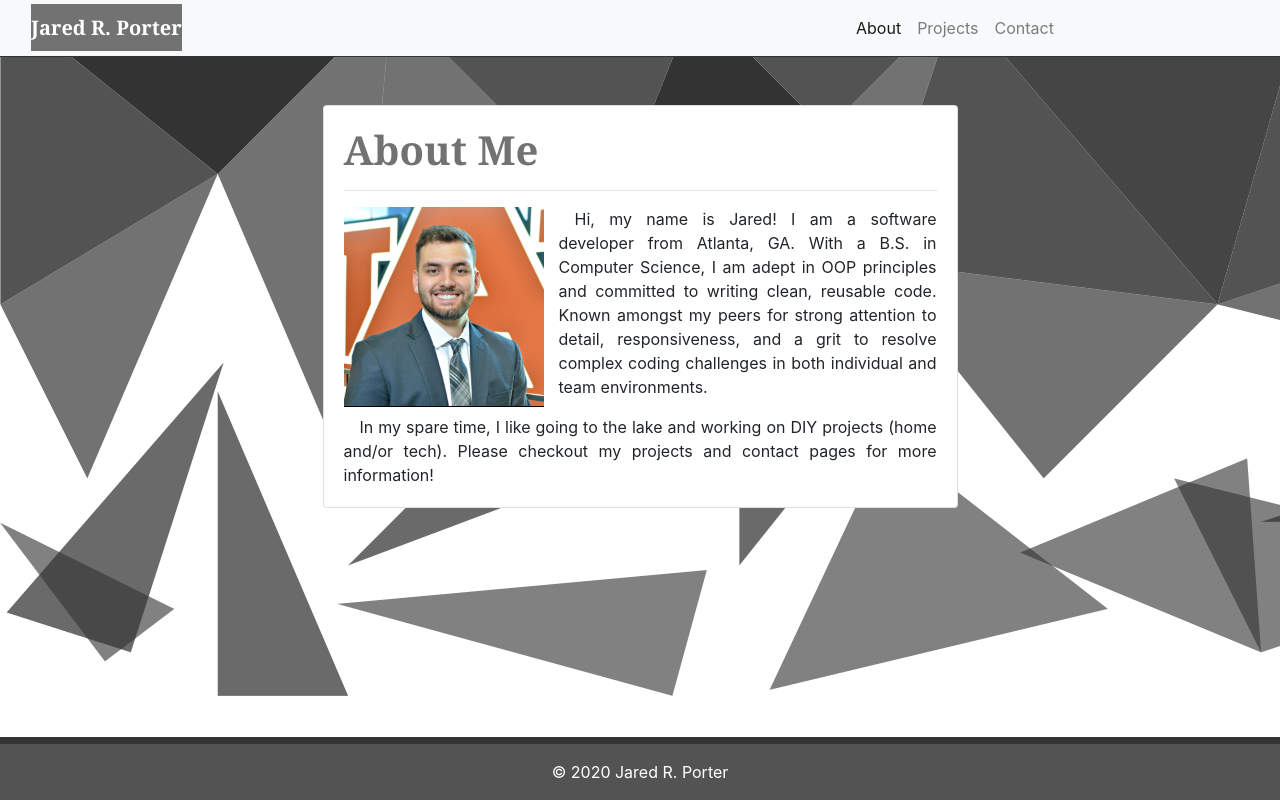
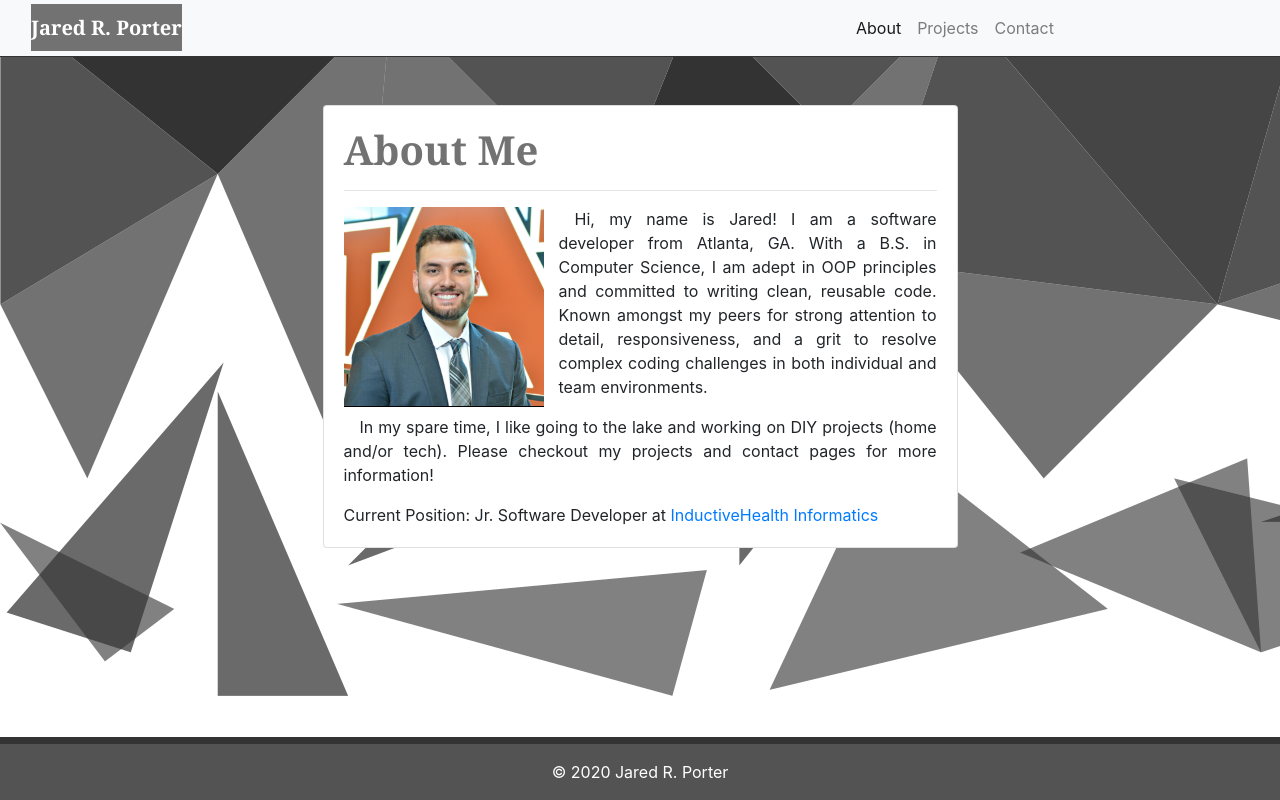
Before and after one commit to JaredP17/Portfolio, a React (Create React App) app: page / in a window 1280 px wide. Built offline with nearby package versions, Linux system fonts and the light colour scheme.

Commit message:
Update bio

```diff
--- a/src/components/pages/About.js
+++ b/src/components/pages/About.js
@@ -28,6 +28,9 @@ function About() {
                   on DIY projects (home and/or tech). Please checkout my
                   projects and contact pages for more information!
                 </p>
+                <p className="card-text">
+                  Current Position: Jr. Software Developer at <a href="https://www.inductivehealth.com/">InductiveHealth Informatics</a>
+                </p>
               </div>
             </article>
           </div>
```
